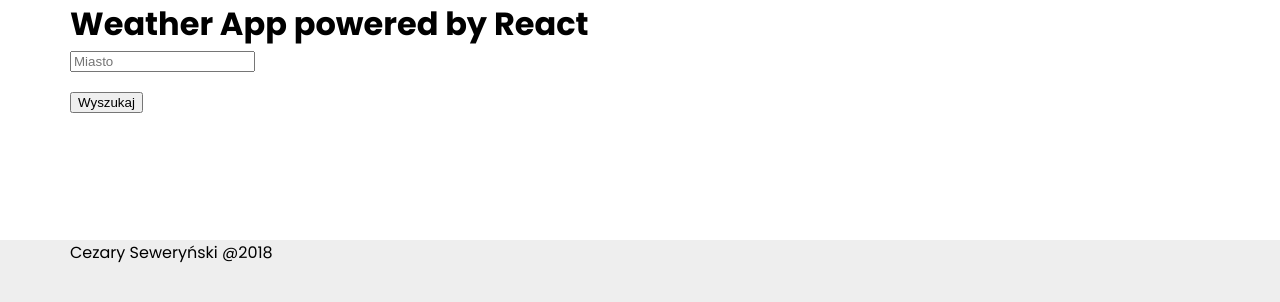
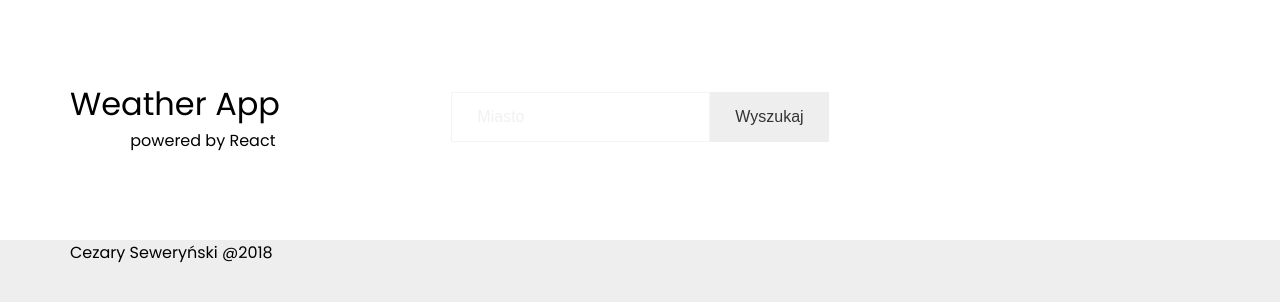
Before and after one commit to CezSew/Weather-App, a React app: page / in a window 1280 px wide. Built offline with nearby package versions, Linux system fonts and the light colour scheme.

Commit message:
Styling Header

```diff
--- a/src/styles/Header.scss
+++ b/src/styles/Header.scss
@@ -2,19 +2,42 @@ $breakPoint1: 1180px;
 $breakPoint2: 1050px;
 
 .header {
+    padding-top: 80px;
     .container {
-        .weather-app__title {
+        display: flex;
+        justify-content: space-between;
+        .weather-app__title.title {
+            flex-basis: 33%;
             font-weight: 400;
-            font-size: 3em;
+            font-size: 2em;
+            position: relative;
+            display: inline-block;
+            .title__sub {
+                display: block;
+                font-size: 0.5em;
+                position: relative;
+                bottom: 0;
+                left: 6ch;
+            }
         }
         .weather-app__form.form {
+            flex-basis: 33%;
+            display: flex;
+            justify-content: center;
+            align-items: center;
+            position: relative;
             .form__container {
+                position: relative;
                 .form__recommended-list.recommended-list {
+                    position: absolute;;
                     .recommended-list__list-item {
 
                     }
                 }
             }
         }
+        .weather-app__information.information {
+            flex-basis: 33%;
+        }
     }
 }
--- a/src/styles/Main.scss
+++ b/src/styles/Main.scss
@@ -1,6 +1,13 @@
+@import "Header";
+
+
 $themeColor: #eeeeee;
 $breakPoint1: 1180px;
 $breakPoint2: 1050px;
+
+* {
+    box-sizing: border-box;
+}
 
 h1,h2,h3,h4,h5,h6,p {
     margin: 0;
@@ -24,11 +31,30 @@ body {
     justify-content: center;
     align-items: center;
 }
-
+.input {
+    border: 1px solid #f4f4f4;
+    outline: none;
+}
+.input.input--text {
+    display: flex;
+    align-items: center;
+    padding: 15px 25px;
+    font-size: 1em;
+}
+.input.input--text::placeholder {
+    color: #f1f1f1;
+}
 .button {
-
+    background-color: #fff;
+    background-color: transparent;
+    border: 0;
+    font-size: 0.7em;
+    cursor: pointer;
 }
 
-.button.button--submit {
-
+.button.button--search {
+    color: #333;
+    background-color: #eeeeee;
+    padding: 16px 25px;
+    font-size: 1em;
 }
```
